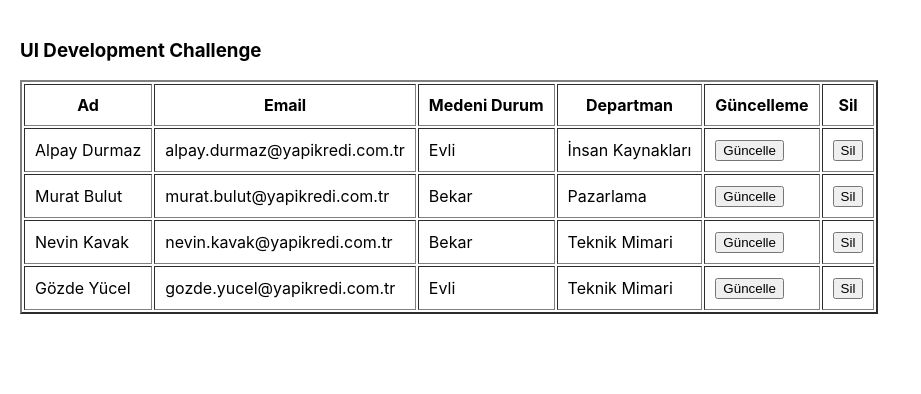
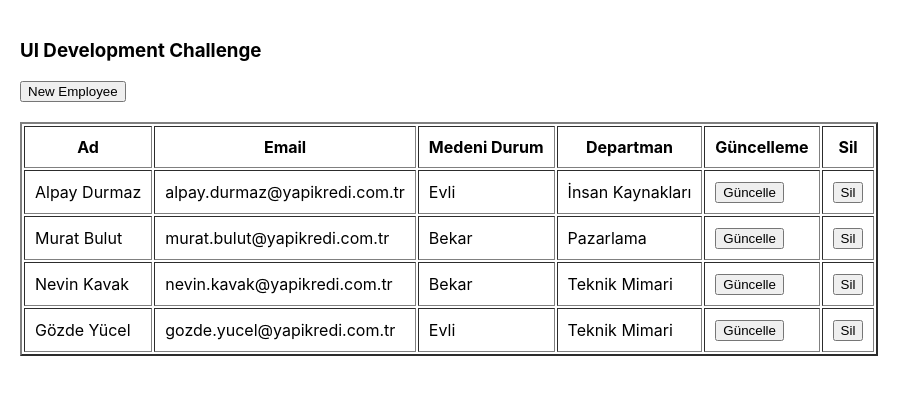
Before and after one commit to 3mpe/ykb-ui, a React (Create React App) app: page / in a window 1280 px wide. Shown: the top 394 px of the page, without its empty margins (0-921 px from the left). Built offline with nearby package versions, Linux system fonts and the light colour scheme; data requests are answered from the project's data file.

Commit message:
add new employeepage  added

```diff
--- a/src/App.js
+++ b/src/App.js
@@ -2,21 +2,20 @@ import React from "react";
 import { BrowserRouter, Routes, Route } from "react-router-dom";
 import RouteNames from "./helpers/RouteNames";
 
-
 import {ProvideCombinedContext} from "./contextApi/ProvideCombinedContext";
-import {Header} from "./components";
 
 import ListPage from "./pages/ListPage";
+import AddEmployee from "./pages/AddEmployee";
 
 import "./App.css";
 function App() {
     return (
         <ProvideCombinedContext>
             <div className="App">
-                <Header />
                 <BrowserRouter>
                     <Routes>
-                        <Route path={RouteNames.list} element={<ListPage/>} exact />
+                        <Route path={RouteNames.list} element={<ListPage />} exact />
+                        <Route path={RouteNames.addEmployee} element={<AddEmployee />}  />
                     </Routes>
                 </BrowserRouter>
             </div>
--- a/src/Services/EmployeService.js
+++ b/src/Services/EmployeeService.js
@@ -1,6 +1,6 @@
 import Api from "./Api";
 
-class EmployeService {
+class EmployeeService {
 
 
     getEmployees() {
@@ -24,4 +24,4 @@ class EmployeService {
     }
 }
 
-export default new EmployeService();
+export default new EmployeeService();
--- a/src/components/Header/index.js
+++ b/src/components/Header/index.js
@@ -1,9 +1,14 @@
 import React from "react";
+import Button from "../Button";
 
-function Header() {
+function Header(props) {
+    const { onClickAddEmployee } = props;
     return (
         <header className="header">
             <h3>UI Development Challenge</h3>
+            <Button onClick={onClickAddEmployee}>
+                New Employee
+            </Button>
         </header>
     );
 }
--- a/src/helpers/RouteNames.js
+++ b/src/helpers/RouteNames.js
@@ -1,6 +1,6 @@
 const RouteNames = {
     list: '/',
-    create: '/create',
+    addEmployee: '/addEmployee',
 };
 
 export default RouteNames;
--- /dev/null
+++ b/src/pages/AddEmployee/index.js
@@ -0,0 +1,11 @@
+import React from "react";
+
+function AddEmployePage() {
+    return (
+        <div>
+            <h3>UI Development Challenge</h3>
+        </div>
+    );
+}
+
+export default AddEmployePage;
--- a/src/pages/ListPage/index.js
+++ b/src/pages/ListPage/index.js
@@ -1,14 +1,21 @@
 import React, {useEffect, useState} from "react";
-import EmployeService from "../../Services/EmployeService";
+import { useNavigate } from "react-router-dom";
+
+
+import EmployeeService from "../../Services/EmployeeService";
 import DepartmentService from "../../Services/DepartmentService";
 
 import List from "./../../components/List";
 import {useDepartment} from "../../contextApi";
 import {ConstDepartment} from "../../contextApi/DepartmentContext/constans";
 
+import RouteNames from "../../helpers/RouteNames";
+import {Header} from "../../components";
+
 function ListPage() {
     const [data, setData] = useState(null);
     const { dispatch } = useDepartment();
+    let navigate = useNavigate();
 
 
     useEffect(() => {
@@ -18,11 +25,16 @@ function ListPage() {
             dispatch({ type: ConstDepartment.SET_DEPARTMENT, payload: { departments } });
 
             // set all Employes
-            const employs = await EmployeService.getEmployees();
+            const employs = await EmployeeService.getEmployees();
             setData(employs);
         })();
         // eslint-disable-next-line react-hooks/exhaustive-deps
     }, []);
+
+    const addEmployee = () => {
+        console.log("addEmployee");
+        navigate(RouteNames.addEmployee);
+    };
 
     const onClickUpdate = (item) => {
         console.log("update", item);
@@ -33,14 +45,16 @@ function ListPage() {
 
     const headers = ["Ad", "Email", "Medeni Durum", "Departman", "Güncelleme", "Sil"];
     return (
-        <header className="header">
+        <div>
+            <Header title="Personel Listesi" onClickAddEmployee={addEmployee} />
+            <br/>
             <List
                 headers={headers}
                 data={data}
                 onClickUpdate={onClickUpdate}
                 onClickDelete={onClickDelete}
             />
-        </header>
+        </div>
     );
 }
 
```
